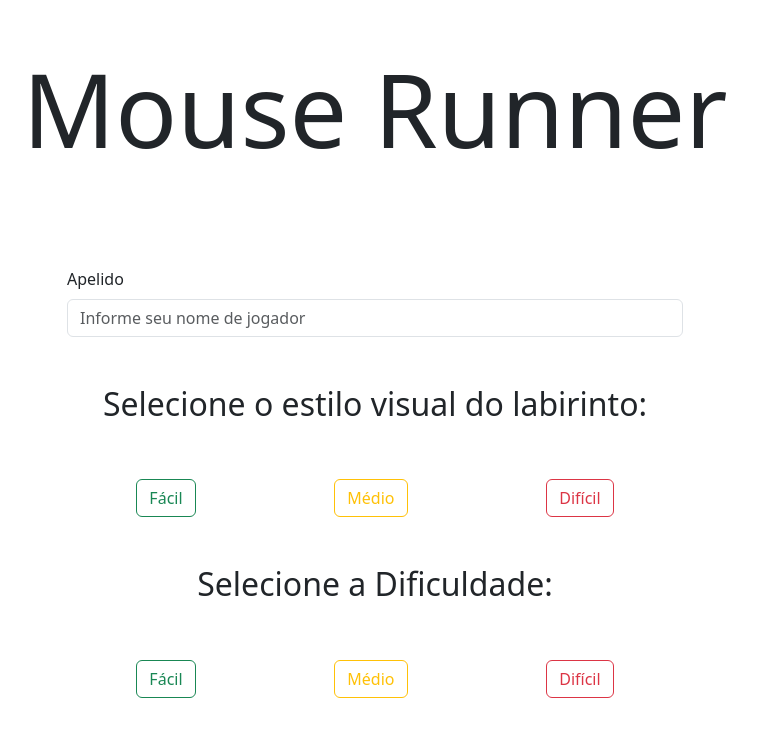
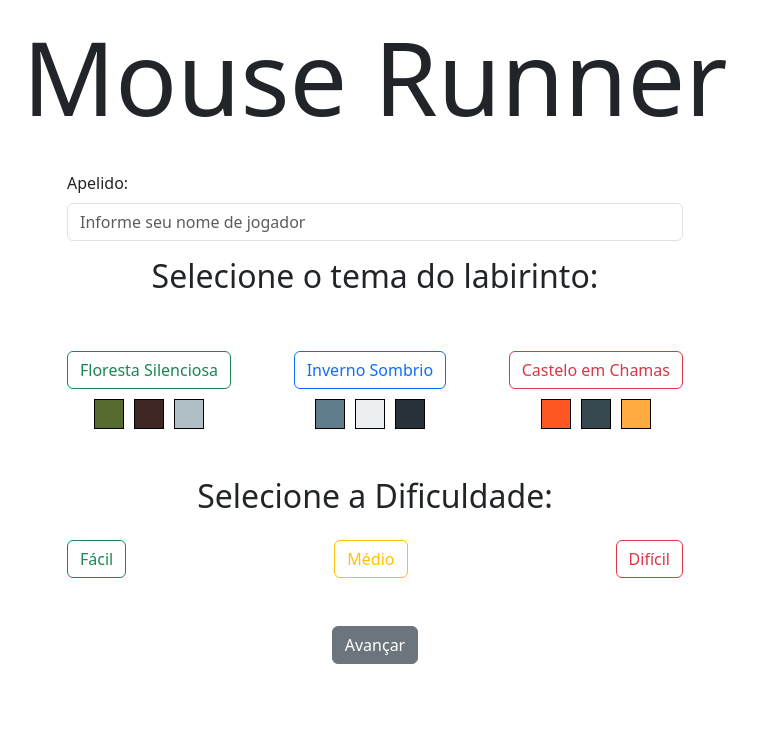
Before and after one commit to Eric-FP/Jogo-Mouse-Runner, a plain HTML site: page TrabalhoGame/index.html in a window 1280 px wide. Shown: the whole page, without its empty margins (265-1022 px from the left). Drawn offline with nearby package versions, Linux system fonts and the light colour scheme.

Commit message:
Update index.html

```diff
--- a/TrabalhoGame/index.html
+++ b/TrabalhoGame/index.html
@@ -6,42 +6,88 @@
     <link href="https://cdn.jsdelivr.net/npm/bootstrap@5.3.3/dist/css/bootstrap.min.css" rel="stylesheet" integrity="sha384-QWTKZyjpPEjISv5WaRU9OFeRpok6YctnYmDr5pNlyT2bRjXh0JMhjY6hW+ALEwIH" crossorigin="anonymous">
     <link rel="stylesheet" href="estilo.css">
     <title>Document</title>
+    <style>
+        .palette {
+            display: flex;
+            justify-content: center;
+            margin-top: 10px;
+        }
+        .color-box {
+            width: 30px;
+            height: 30px;
+            margin: 0 5px;
+            border: 1px solid #000;
+        }
+
+        .alinha-cores {
+            display: flex;
+            flex-direction: column;
+        }
+    </style>
 </head>
 <body>
-    <header class="text-center mt-5 mb-5">
+<div class="conteudo">
+    <header class="text-center mt-3 mb-3">
         <h1 class="titulo">Mouse Runner</h1>
     </header>
-    <main class="container w-50">
+    <main class="container w-50 h-8">
         <div>
-            <label for="apelido" class="form-label pt-5" >Apelido</label>
-            <input type="text" class="form-control" id="apelido" placeholder="Informe seu nome de jogador">
+            <label for="apelido" class="form-label pt-3 tamanho-maior">Apelido:</label>
+            <input type="text" class="form-control apelido" id="apelido" placeholder="Informe seu nome de jogador">
         </div>
-        <div class="d-flex flex-column mt-5">
+        <div class="d-flex flex-column mt-3">
             <div class="text-center">
-                <h2>Selecione o estilo visual do labirinto:</h2>
+                <h2>Selecione o tema do labirinto:</h2>
             </div>
-            <div class="d-flex justify-content-around mt-5">
-                <input type="radio" class="btn-check" name="estilo" id="option1" autocomplete="off">
-                <label class="btn btn-outline-success" for="option1">Fácil</label>
-                <input type="radio" class="btn-check" name="estilo" id="option2" autocomplete="off">
-                <label class="btn btn-outline-warning" for="option2">Médio</label>
-                <input type="radio" class="btn-check" name="estilo" id="option3" autocomplete="off">
-                <label class="btn btn-outline-danger" for="option3">Difícil</label>
+            <div class="d-flex justify-content-between mt-5">
+                <div class="alinha-cores">
+                    <input type="radio" class="btn-check" name="estilo" id="option1" autocomplete="off">
+                    <label class="btn btn-outline-success tamanho-maior" for="option1">Floresta Silenciosa</label>
+                    <div class="palette">
+                    <div class="color-box" style="background-color: #556B2F;"></div>
+                    <div class="color-box" style="background-color: #3E2723;"></div>
+                    <div class="color-box" style="background-color: #B0BEC5;"></div>
+                    </div>
+                </div>
+
+                <div class="alinha-cores">
+                    <input type="radio" class="btn-check" name="estilo" id="option2" autocomplete="off">
+                    <label class="btn btn-outline-primary tamanho-maior" for="option2">Inverno Sombrio</label>
+                    <div class="palette">
+                        <div class="color-box" style="background-color: #607D8B;"></div>
+                        <div class="color-box" style="background-color: #ECEFF1;"></div>
+                        <div class="color-box" style="background-color: #263238;"></div>
+                    </div>
+                </div>
+
+                <div class="alinha-cores">
+                    <input type="radio" class="btn-check" name="estilo" id="option3" autocomplete="off">
+                    <label class="btn btn-outline-danger tamanho-maior" for="option3">Castelo em Chamas</label>
+                    <div class="palette">
+                        <div class="color-box" style="background-color: #FF5722;"></div>
+                        <div class="color-box" style="background-color: #37474F;"></div>
+                        <div class="color-box" style="background-color: #FFAB40;"></div>
+                    </div>
+                </div>
             </div>
         </div>
         <div class="d-flex flex-column mt-5">
             <div class="text-center">
                 <h2>Selecione a Dificuldade:</h2>
             </div>
-            <div class="d-flex justify-content-around mt-5">
+            <div class="d-flex justify-content-between mt-3">
                 <input type="radio" class="btn-check" name="dificuldade" id="easy" autocomplete="off">
-                <label class="btn btn-outline-success" for="easy">Fácil</label>
+                <label class="btn btn-outline-success tamanho-maior" for="easy">Fácil</label>
                 <input type="radio" class="btn-check" name="dificuldade" id="medium" autocomplete="off">
-                <label class="btn btn-outline-warning" for="medium">Médio</label>
+                <label class="btn btn-outline-warning tamanho-maior" for="medium">Médio</label>
                 <input type="radio" class="btn-check" name="dificuldade" id="hard" autocomplete="off">
-                <label class="btn btn-outline-danger" for="hard">Difícil</label>
+                <label class="btn btn-outline-danger tamanho-maior" for="hard">Difícil</label>
             </div>
         </div>
+        <div class="text-center mt-5">
+            <button class="btn btn-secondary avancar">Avançar</button>
+        </div>
     </main>
+</div>
 </body>
 </html>
```
